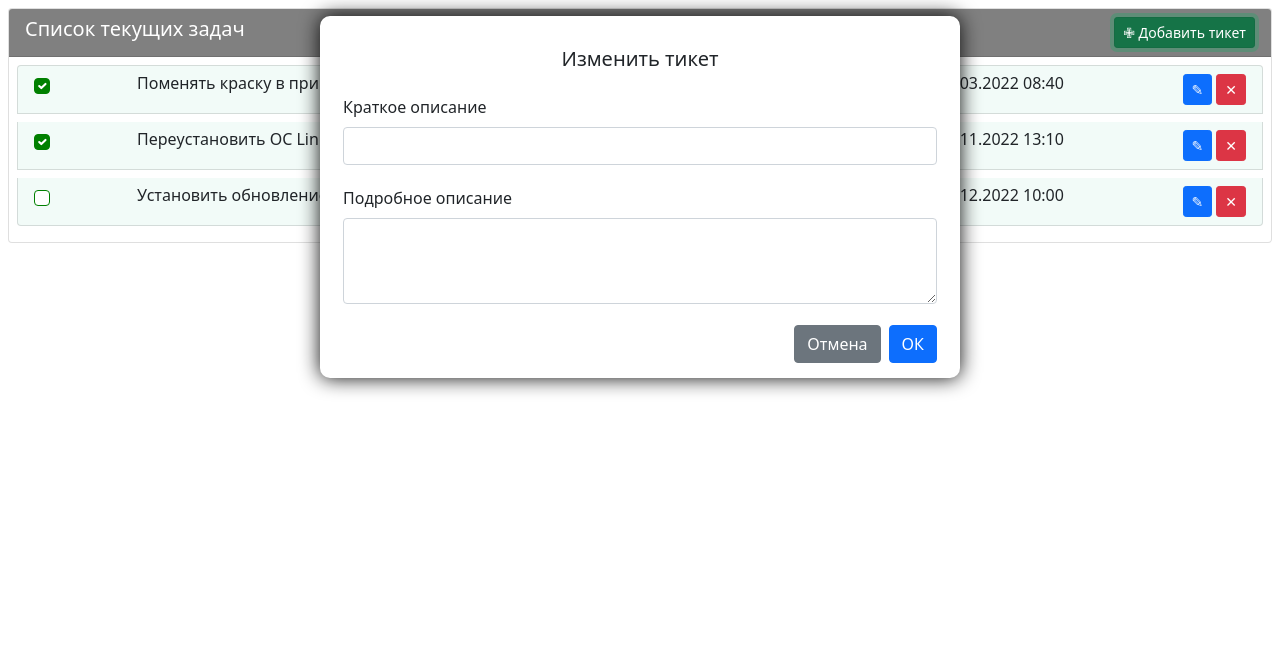
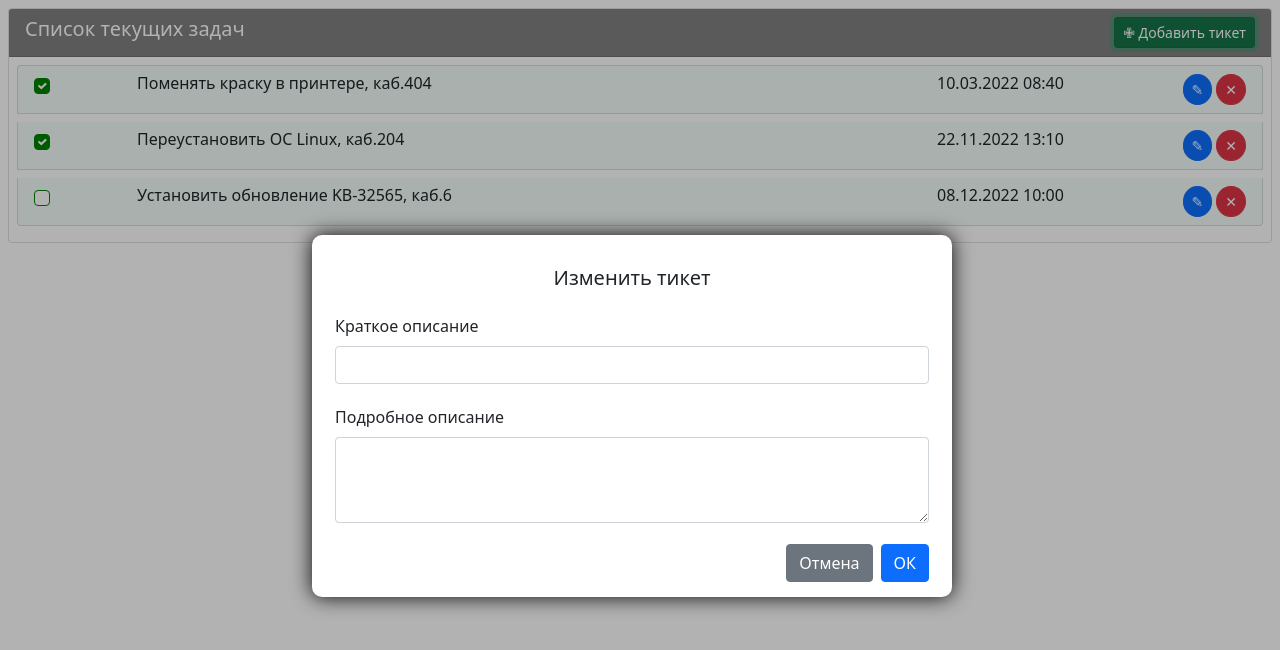
Before and after one commit to Malins062/ahjs_http_frontend, a website built with webpack: page src/index.html in a window 1280 px wide. Both pictures are taken after a click on the button "Добавить новую задачу". Built offline with nearby package versions, Linux system fonts and the light colour scheme.

Commit message:
Add spinner & formdialog

```diff
--- a/src/widgets/helpdesk/helpdesk.css
+++ b/src/widgets/helpdesk/helpdesk.css
@@ -1,3 +1,16 @@
+/* KEYFRAMES */
+
+@keyframes spin {
+  from {
+    transform: rotate(0);
+  }
+  to{
+    transform: rotate(359deg);
+  }
+}
+
+/* GRID STYLING */
+
 .hidden {
   display: none;
 }
@@ -68,15 +81,32 @@
 .form-ticket {
   /* display: block; */
   position: absolute;
+  top:  50%;
+  left: 50%;
+  width:50%;
+  padding: 15px;
   border-radius: 10px;
   box-shadow: 0 0 20px rgb(11, 11, 11); /* Параметры тени */
-  width:50%;
-  padding: 15px;
   background-color: white;
+  transform: translate(-50%,-50%);
   z-index: 999;
 }
 
-#overlay {
+.loadingProcess {
+  position: absolute;
+  top:  50%;
+  left: 50%;
+  width: 50px;
+  height: 50px;
+  border: 5px solid #c7f4f8;
+  border-top: 3px solid transparent;
+  border-radius: 50%;
+  transform: translate(-50%,-50%);
+  animation: spin .5s linear 0s infinite;
+  z-index: 999;
+}
+
+.overlay {
   position: absolute;
   top:0;
   left:0;
--- a/src/widgets/helpdesk/helpdesk.js
+++ b/src/widgets/helpdesk/helpdesk.js
@@ -28,8 +28,8 @@ export default class HelpDeskWidget {
               <h6 class="item__name mb-0">${item.created}</h6>
             </div>
             <div class="col-md-1 d-flex justify-content-end">
-              <button class="item__edit btn btn-primary btn-sm" title="Редактировать задачу">&#9998;</button>
-              <button class="item__delete btn btn-danger btn-sm ms-1"  data-bs-toggle="modal"
+              <button class="item__edit btn btn-primary btn-sm rounded-circle" title="Редактировать задачу">&#9998;</button>
+              <button class="item__delete btn btn-danger btn-sm ms-1 rounded-circle" data-bs-toggle="modal"
                 data-bs-target="#deleteTicketDialog" title="Удалить задачу">&#10005;</button>
           </div>
           <div class="col-md-1"></div>
@@ -80,7 +80,13 @@ export default class HelpDeskWidget {
   }
 
   static get overlayHTML() {
-    return `<div class="${STYLE_HIDDEN}" id="overlay"></div>`;
+    return `<div class="overlay ${STYLE_HIDDEN}" id="overlay"></div>`;
+    // return `<div class="" id="overlay"></div>`;
+  }
+
+  static get loadingHTML() {
+    return `<div class="loadingProcess ${STYLE_HIDDEN}" id="loadingProcess"></div>`;
+    // return `<div class="" id="loadingProcess"></div>`;
   }
 
   static get formTicketDeleteHTML() {
@@ -93,7 +99,7 @@ export default class HelpDeskWidget {
           <p>Вы уверены, что хотите удалить тикет? Это действие не обратимо.</p>
         </div>
         <div class="col-12 d-flex justify-content-end">
-          <button type="submit" value="cancel" class="btn btn-secondary">Отмена</button>
+          <button type="button" value="cancel" class="cancel-button btn btn-secondary">Отмена</button>
           <button type="submit" value="submit" class="btn btn-primary ms-2">ОК</button>
         </div>
       </form>
@@ -115,7 +121,7 @@ export default class HelpDeskWidget {
           <textarea class="form-control" required id="inputDescription" type="text" rows="3"></textarea>
         </div>
         <div class="col-12 d-flex justify-content-end">
-          <button type="submit" value="cancel" class="btn btn-secondary">Отмена</button>
+          <button type="button" value="cancel" class="cancel-button btn btn-secondary">Отмена</button>
           <button type="submit" value="submit" class="btn btn-primary ms-2">ОК</button>
         </div>
       </form>
@@ -183,7 +189,11 @@ export default class HelpDeskWidget {
   }
 
   static get overlaySelector() {
-    return `[data-id="overlay"]`;
+    return `.overlay`;
+  }
+
+  static get loadingSelector() {
+    return `.loadingProcess`;
   }
 
   static get formTicketSelector() {
@@ -192,6 +202,10 @@ export default class HelpDeskWidget {
 
   static get formTicketDeleteSelector() {
     return '.form-ticket-delete';
+  }
+
+  static get cancelButtonSelector() {
+    return '.cancel-button';
   }
 
 
@@ -204,6 +218,7 @@ export default class HelpDeskWidget {
     }
 
     this.parentEl.innerHTML += HelpDeskWidget.overlayHTML;
+    this.parentEl.innerHTML += HelpDeskWidget.loadingHTML;
     this.parentEl.innerHTML += HelpDeskWidget.formTicketHTML;
     this.parentEl.innerHTML += HelpDeskWidget.formTicketDeleteHTML;
     this.tasksList.id = uuidv4();
@@ -216,7 +231,6 @@ export default class HelpDeskWidget {
     // Обработка событий по нажатию на кнопку добавить Тикет
     const buttonItemAdd = this.parentEl.querySelector(HelpDeskWidget.itemAddSelector);
     this.onClickItemAdd = this.onClickItemAdd.bind(this);
-    console.log(buttonItemAdd);
     buttonItemAdd.addEventListener('click', () => this.onClickItemAdd());
 
     // Обработка событий на каждой задаче и списка
@@ -276,12 +290,30 @@ export default class HelpDeskWidget {
 
   onClickItemAdd() {
     const formDialog = this.parentEl.querySelector(HelpDeskWidget.formTicketSelector);
-    formDialog.classList.remove(STYLE_HIDDEN);
+    const overlay = this.parentEl.querySelector(HelpDeskWidget.overlaySelector);
+    HelpDeskWidget.showFormDialog(formDialog, overlay);
+
+    formDialog.querySelector(HelpDeskWidget.cancelButtonSelector).
+      addEventListener('click', (evt) => {
+        evt.preventDefault();
+        HelpDeskWidget.showFormDialog(formDialog, overlay, true);
+      });
 
     formDialog.addEventListener('submit', (evt) =>{
       evt.preventDefault();
-      formDialog.classList.add(STYLE_HIDDEN);
+      HelpDeskWidget.showFormDialog(formDialog, overlay, true);
     });
   }
 
+  static showFormDialog(form, overlay, isHidden=false) {
+    console.log(form, overlay);
+    if (!isHidden) {
+      form.classList.remove(STYLE_HIDDEN);
+      overlay.classList.remove(STYLE_HIDDEN);
+    } else {
+      form.classList.add(STYLE_HIDDEN);
+      overlay.classList.add(STYLE_HIDDEN);
+    }
+  }
+
 }
```
Also changed, not shown: src/img/loading.gif (deleted).
